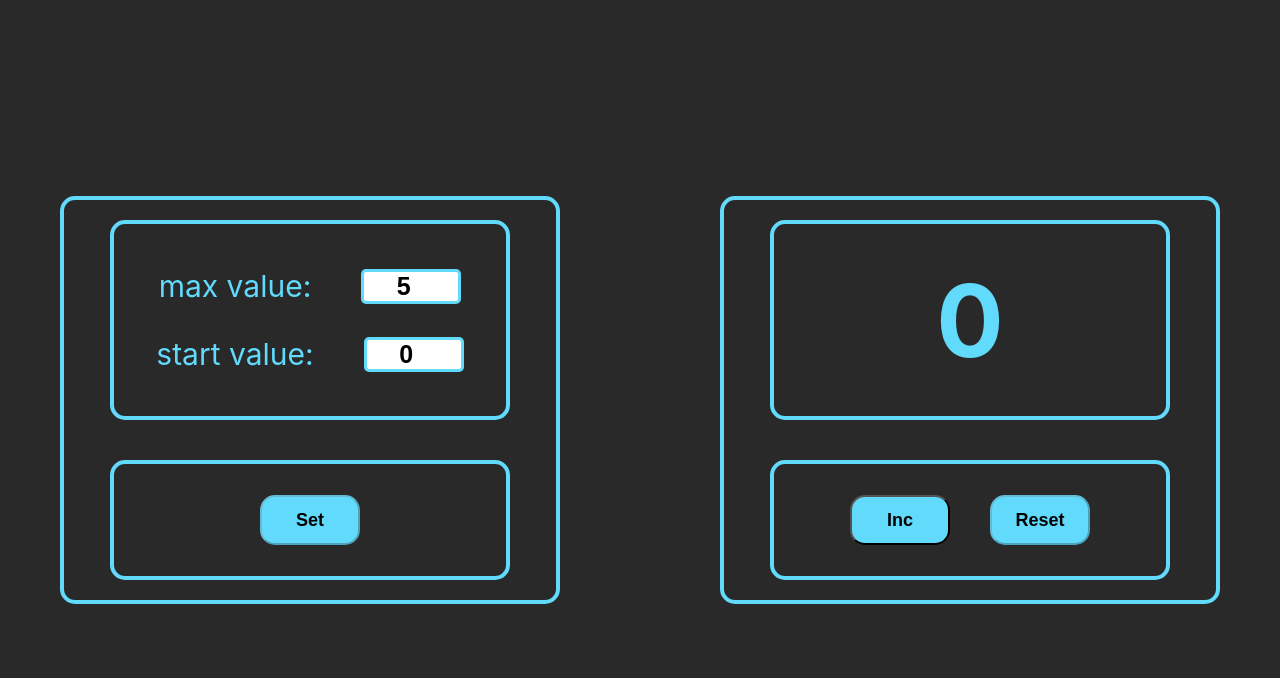
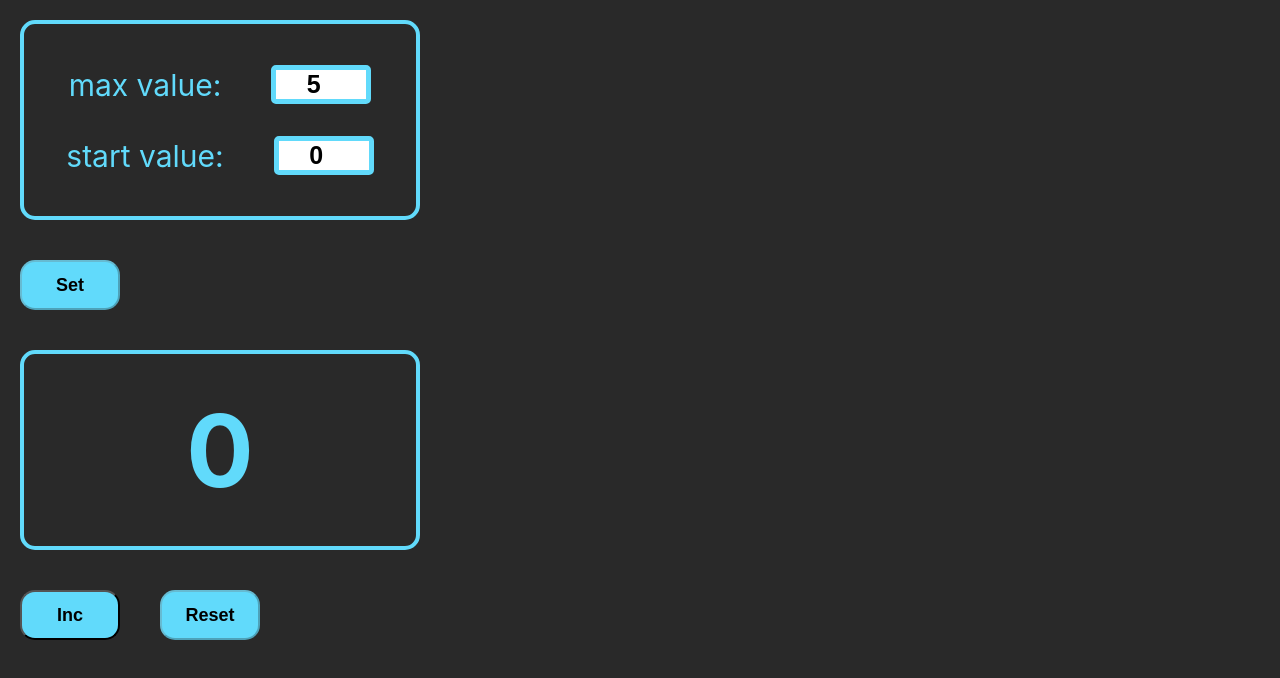
Before and after one commit to veluat/dual-counter, a React (Create React App) app: page / in a window 1280 px wide. Shown: the top 678 px of the page. Built offline with nearby package versions, Linux system fonts and the light colour scheme.

Commit message:
style: refactoring styles with clsx

```diff
--- a/src/app/App.module.scss
+++ b/src/app/App.module.scss
@@ -1,22 +1,9 @@
 @import './../styles/mixin';
-.app {
-  width: 100%;
-  min-width: 1200px;
+
+.root {
+  height: 100vh;
+  position: relative;
   display: flex;
-  justify-content: space-between;
+  justify-content: center;
   align-items: center;
-
-  .container {
-    @include container;
-    flex-direction: column;
-    max-width: 500px;
-
-
-    .display_button {
-      @include container;
-
-      height: 120px;
-      max-width: 400px;
-    }
-  }
 }
--- a/src/components/settings-display/SettingsDisplay.module.scss
+++ b/src/components/settings-display/SettingsDisplay.module.scss
@@ -19,7 +19,7 @@
     .input {
       width: 100px;
       border-radius: 5px;
-      border: 3px solid #61dafb;
+      border: 5px solid #61dafb;
       outline: none;
       text-align: center;
       font-size: 25px;
--- a/src/styles/index.scss
+++ b/src/styles/index.scss
@@ -19,9 +19,6 @@ body {
   overflow-x: hidden;
   position: relative;
   font-size: 30px;
-  display: flex;
-  justify-content: center;
-  align-items: center;
 }
 
 code {
```
